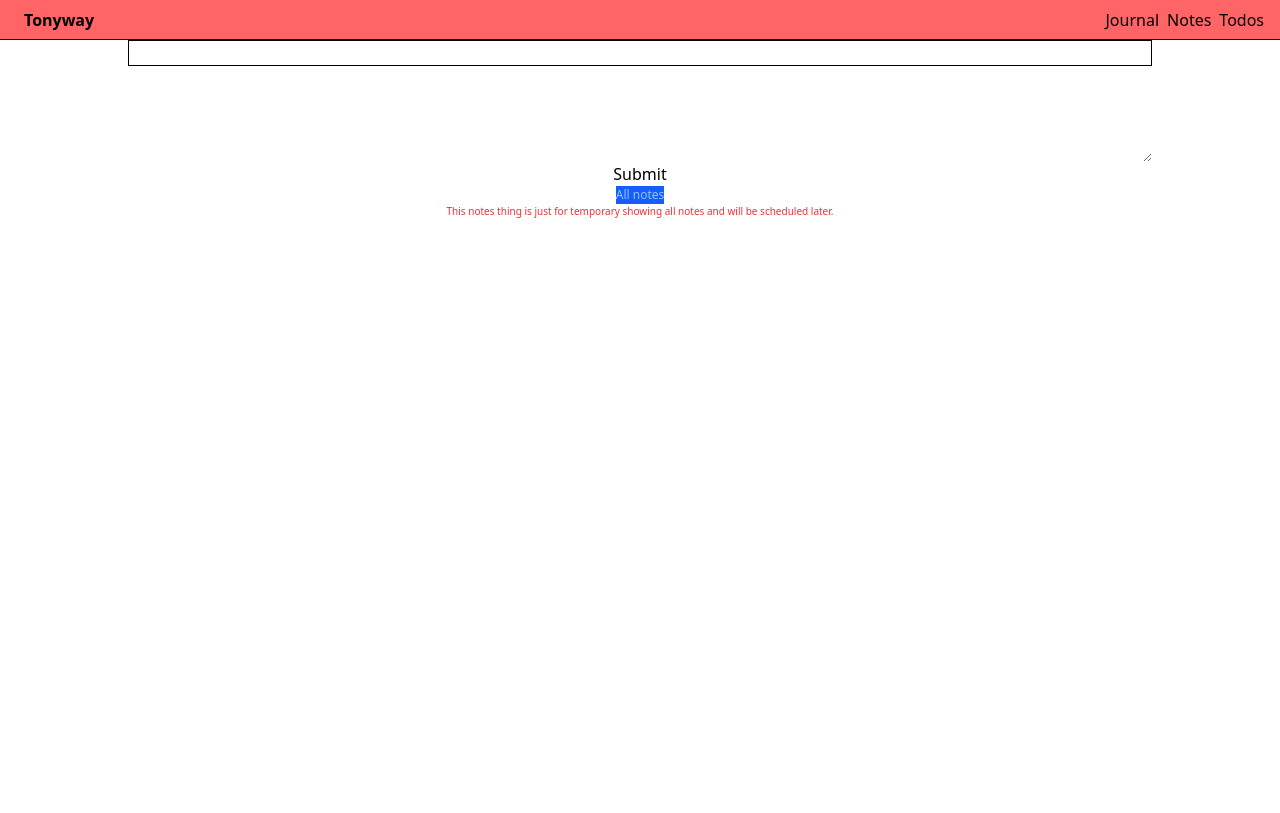
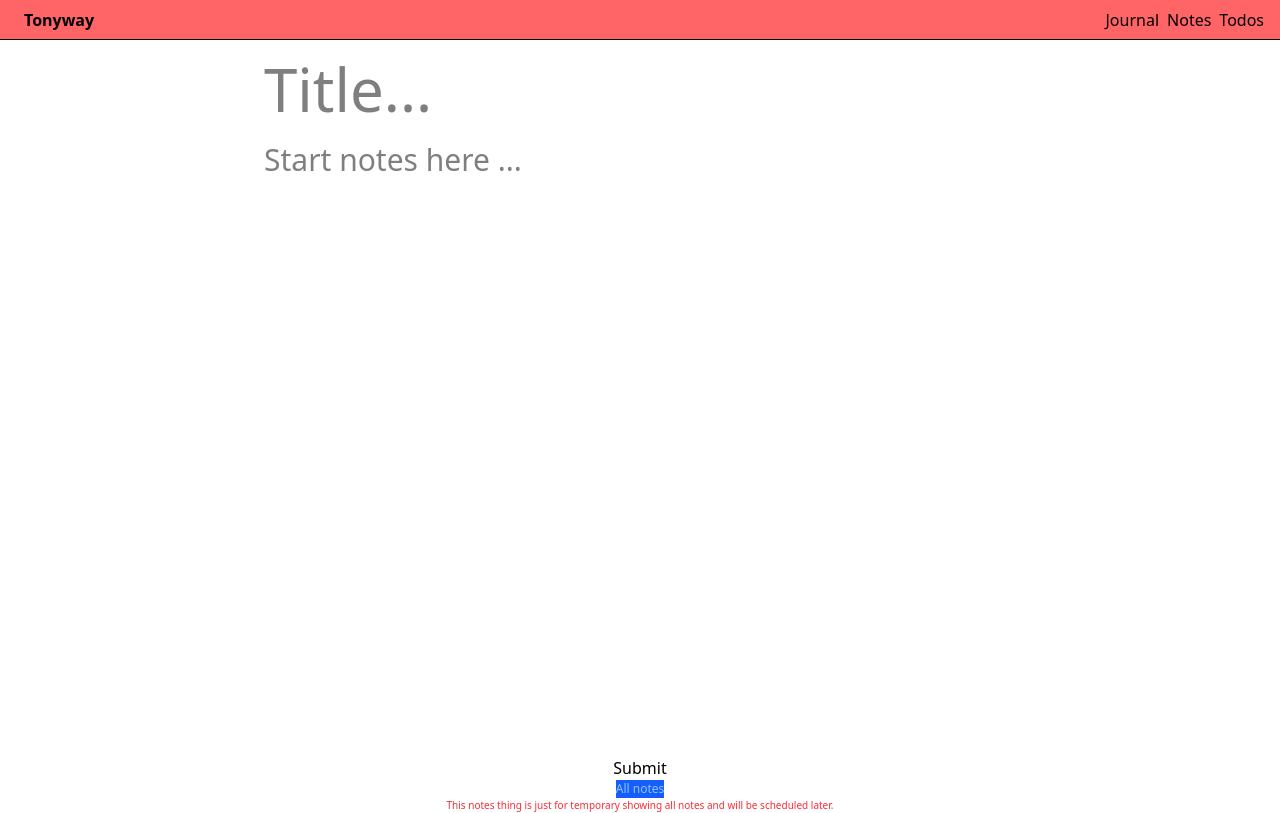
Before and after one commit to sktonyway/tonyway, a Next.js app: page /notes in a window 1280 px wide. Built offline with nearby package versions, Linux system fonts and the light colour scheme.

Commit message:
feat: layout improvement of notes

```diff
--- a/src/app/notes/page.tsx
+++ b/src/app/notes/page.tsx
@@ -1,13 +1,15 @@
 "use client";
 import { Navbar } from "@/components/Navbar";
 import Form from "next/form";
-import { useState } from "react";
+import { useState, useRef, useEffect } from "react";
 import Link from 'next/link'
 
 
 function Page() {
   const [title, setTitle] = useState("");
   const [content, setContent] = useState("");
+  const textareaRef = useRef<HTMLTextAreaElement>(null);
+
 
   async function handleSubmit(e: React.FormEvent) {
     e.preventDefault()
@@ -18,32 +20,47 @@ function Page() {
         body: JSON.stringify({ title, content }),
       });
 
-      setTitle('')
-      setContent('')
+      setTitle('');
+      setContent('');
 
-    }catch(error){
+    } catch (error) {
       console.log(error)
     }
   }
+
+  const handleChange = (e: React.ChangeEvent<HTMLTextAreaElement>) => {
+    setContent(e.target.value);
+  }
+
+  useEffect(() => {
+  if (textareaRef.current) {
+    textareaRef.current.style.height = "600px";
+    textareaRef.current.style.height = `${textareaRef.current.scrollHeight}px`;
+  }
+}, [content]);
 
   return (
     <>
       <Navbar />
       <Form onSubmit={handleSubmit} action={""} className="flex-col w-full flex items-center">
+        <div className="w-full md:w-[60%] p-2">
           <input
             value={title}
             onChange={(e) => setTitle(e.target.value)}
             required
-          className="border block w-[80%]"
+            className=" block w-full text-4xl md:text-6xl outline-none mb-3"
+            placeholder="Title..."
           />
           <textarea
             value={content}
-          onChange={(e) => setContent(e.target.value)}
+            onChange={handleChange}
             required
             maxLength={500}
-          rows={4}
-          className="w-[80%]"
+            ref={textareaRef}
+            className="w-full text-xl md:text-3xl outline-none resize-none overflow-hidden"
+            placeholder="Start notes here ..."
           />
+        </div>
         <button type="submit" className="block">Submit</button>
         <Link href="/notes/written" className="text-[12px] text-blue-300 bg-blue-600">All notes</Link>
         <p className="text-red-500 text-[10px]">
```
Also changed, not shown: 1 other file (tests, documents, lock files or other folders). Lines whose indentation alone changed are shown as unchanged.
